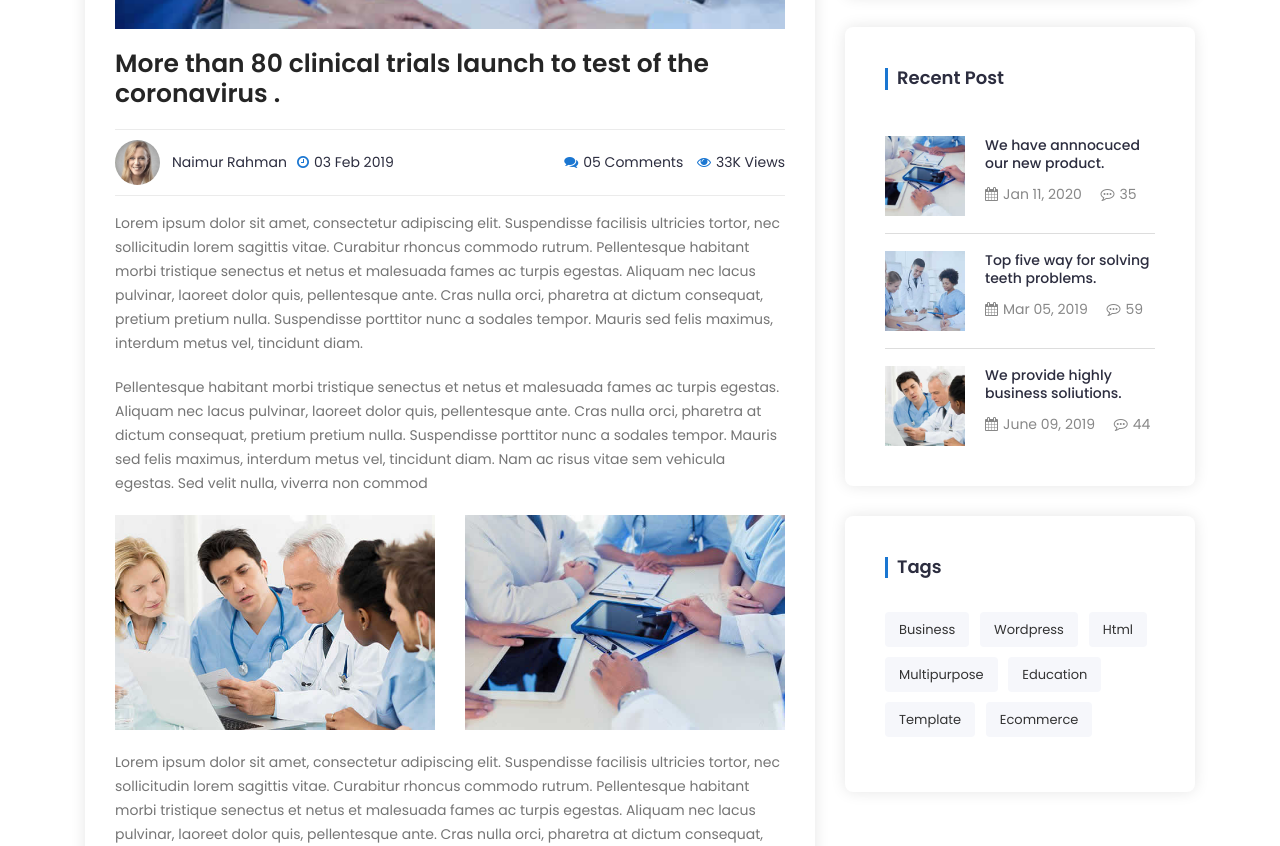
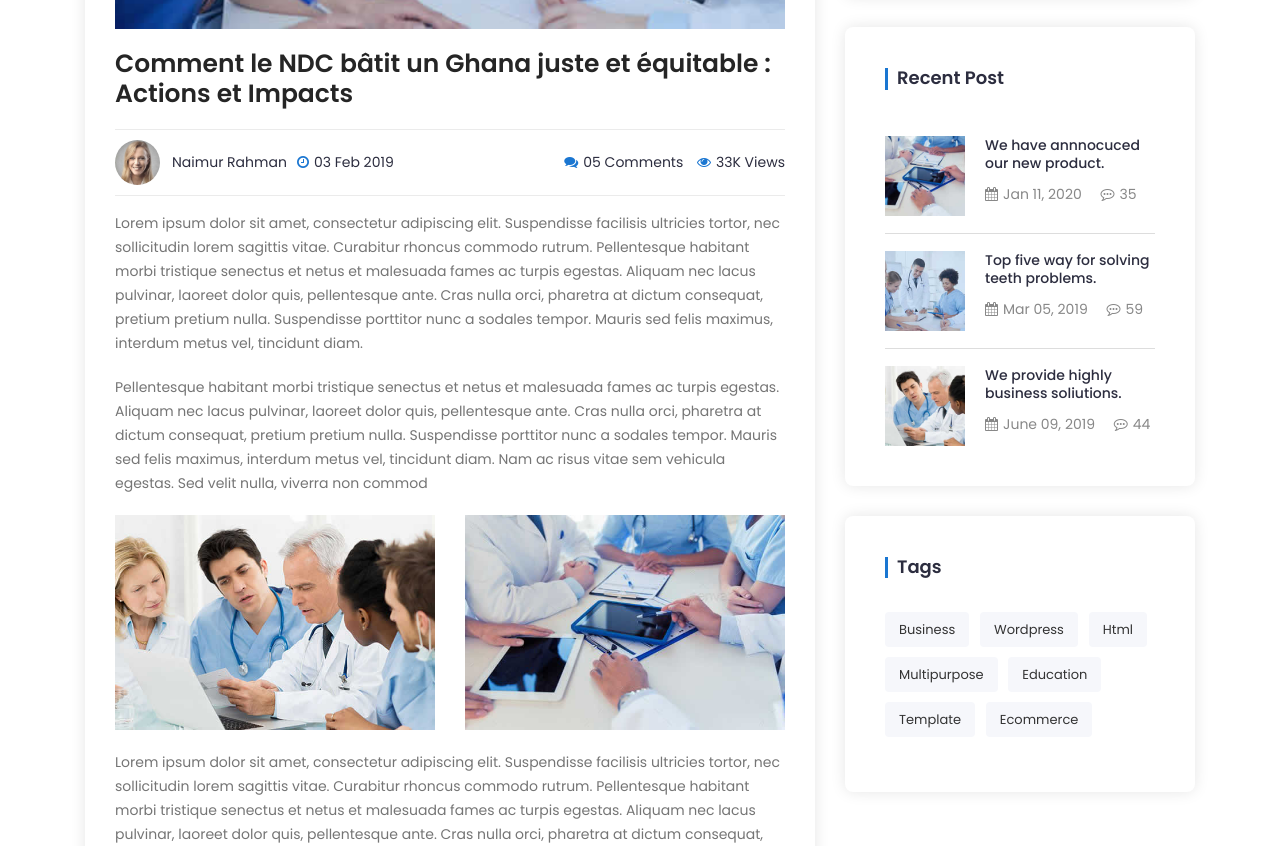
Before and after one commit to Beetyjuice/Beetyjuice.github.io, a plain HTML site: page blog-single.html in a window 1280 px wide. Shown: the part 998-1844 px from the top of the page. Drawn offline with Linux system fonts and the light colour scheme; a script that the page names is missing.

Commit message:
Update blog-single.html

```diff
--- a/blog-single.html
+++ b/blog-single.html
@@ -193,7 +193,7 @@
 										<img src="img/blog1.jpg" alt="#">
 									</div>
 									<!-- News Title -->
-									<h1 class="news-title"><a href="news-single.html">More than 80 clinical trials launch to test of the coronavirus .</a></h1>
+									<h1 class="news-title"><a href="news-single.html">Comment le NDC bâtit un Ghana juste et équitable : Actions et Impacts</a></h1>
 									<!-- Meta -->
 									<div class="meta">
 										<div class="meta-left">
```
